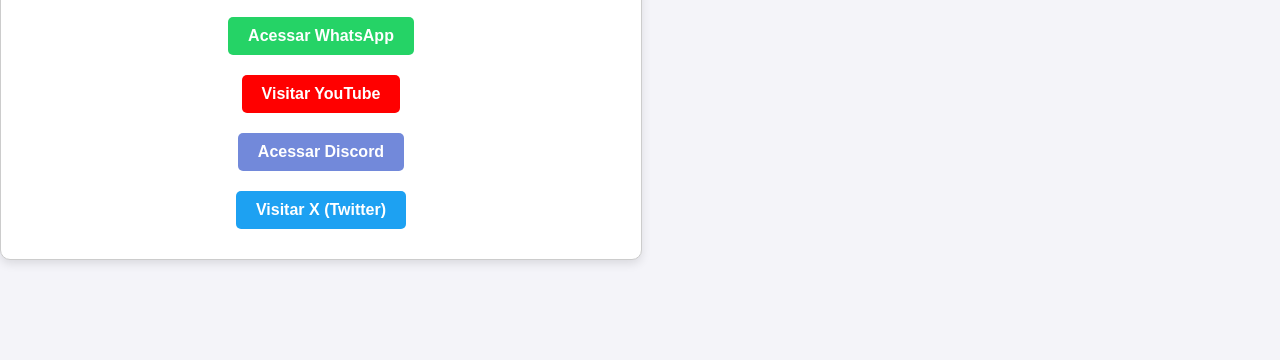
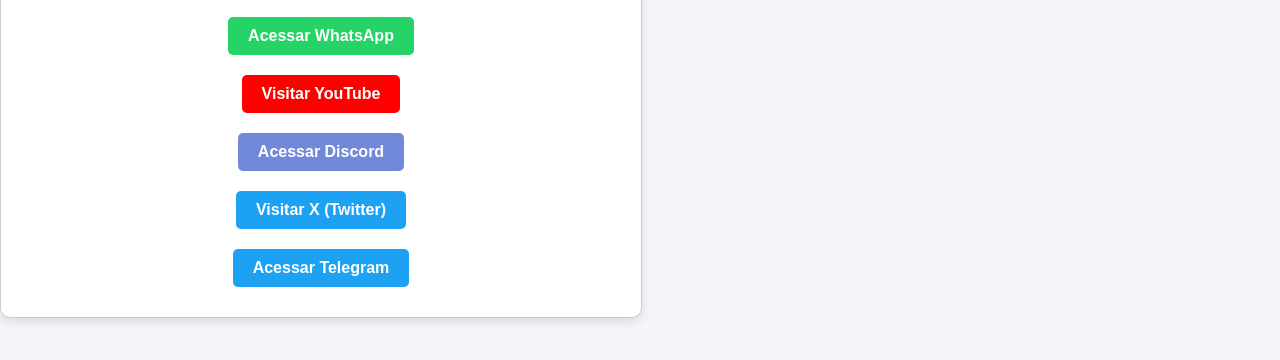
Before and after one commit to dakdadeepweb/Re, a plain HTML site: page redessociais.html in a window 1280 px wide. Shown: the part 288-648 px from the top of the page. Drawn offline with Linux system fonts and the light colour scheme.

Commit message:
Update redessociais.html

```diff
--- a/redessociais.html
+++ b/redessociais.html
@@ -41,6 +41,13 @@
         <a href="https://x.com/Alternativ48331" class="social-link x" target="_blank">
             Visitar X (Twitter)
         </a>
+
+    </a>
+        <br>
+        <a href="https://t.me/realmofjewels" class="social-link x" target="_blank">
+            Acessar Telegram
+        </a>
+
     </div>
 </body>
 </html>
```
